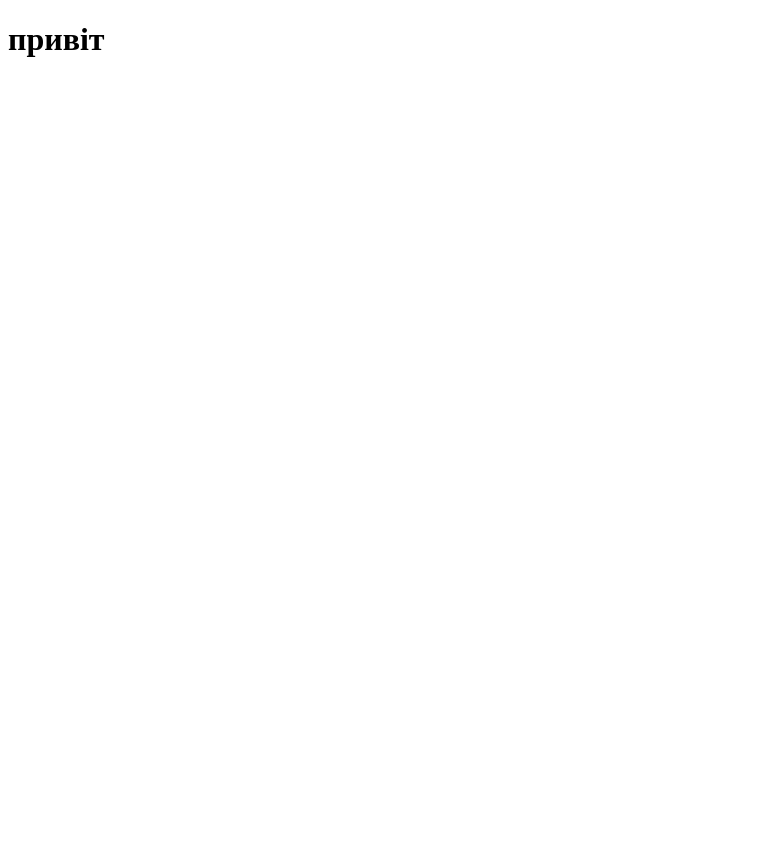
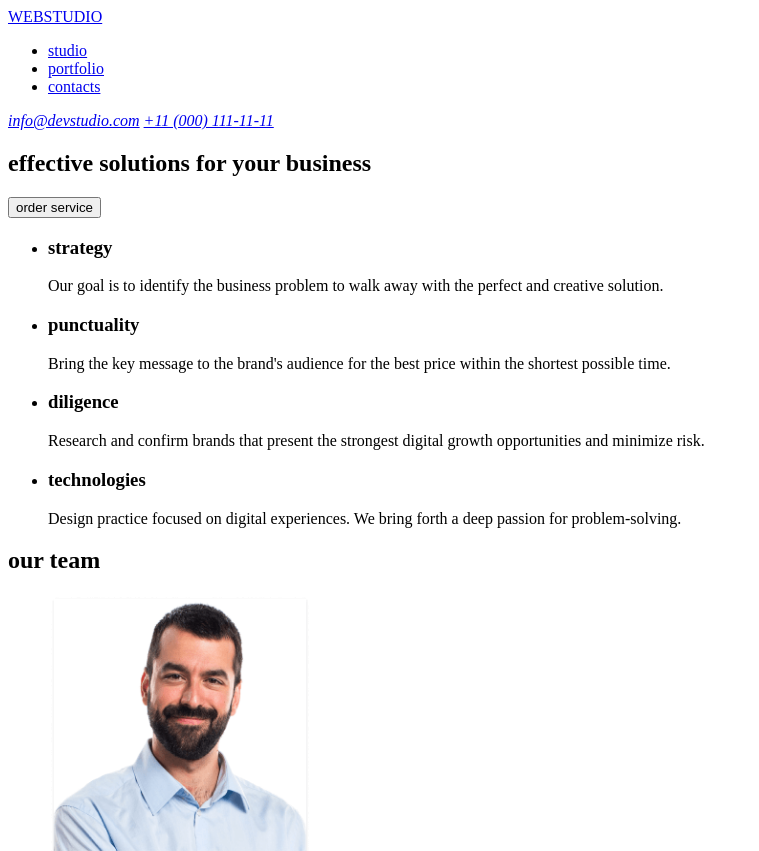
Before and after one commit to taniaig233/goit-markup-hw-01-02, a plain HTML site: page index.html in a window 1280 px wide. Shown: the top 851 px of the page, without its empty margins (0-759 px from the left). Before the commit the page ends 800 px from the top, so only its background shows below. Drawn offline with Linux system fonts and the light colour scheme.

Commit message:
updated html

```diff
--- a/index.html
+++ b/index.html
@@ -3,9 +3,84 @@
 <head>
     <meta charset="UTF-8">
     <meta name="viewport" content="width=device-width, initial-scale=1.0">
-    <title>Document</title>
+    <title>WEBSTUDIO</title>
 </head>
 <body>
-  <h1>привіт</h1>
+  <header>
+    <nav>
+      <a href="./index.html">WEBSTUDIO</a>
+      <ul>
+        <li>
+          <a href="./index.html">studio</a>
+        </li>
+        <li>
+          <a href="./index.html">portfolio</a>
+        </li>
+        <li>
+          <a href="./index.html">contacts</a>
+        </li>
+      </ul>
+
+    </nav>
+    <address>
+      <a href="mailto:info@devstudio.com ">info@devstudio.com</a>
+      <a href="tel:+110001111111">+11 (000) 111-11-11</a>
+    </address>
+
+  </header>
+
+  <main>
+    <section>
+      <h1>effective solutions for your business</h1>
+      <button type="button">order service</button>
+    </section>
+    <section>
+      <ul>
+        <li>
+          <h3>strategy</h3>
+          <p> Our goal is to identify the business problem to walk away with the perfect and creative solution.
+</p>
+        </li>
+        <li>
+          <h3>punctuality</h3>
+          <p>Bring the key message to the brand's audience for the best price within the shortest possible time.</p>
+        </li>
+        <li>
+          <h3>diligence</h3>
+          <p>Research and confirm brands that present the strongest digital growth opportunities and minimize risk.</p>
+        </li>
+        <li>
+          <h3>technologies</h3>
+          <p>Design practice focused on digital experiences. We bring forth a deep passion for problem-solving.</p>
+        </li>
+      </ul>
+
+    </section>
+    <section>
+      <h2>our team</h2>
+      <ul>
+        <li>
+          <img src="./images/team card 1.png" alt="Product designer" width="264" height="380">
+        </li>
+        <li>
+          <img src="./images/team card 2.png" alt="Frontend developer" width="264" height="380">
+        </li>
+        <li>
+          <img src="./images/team card 3.png" alt="Marketing" width="264" height="380">
+        </li>
+        <li>
+          <img src="./images/team card 4.png" alt="UI designer" width="264" height="380">
+        </li>
+      </ul>
+    </section>
+  </main>
+  <footer>
+    <a href="./index.html">WEBSTUDIO</a>
+    <div>
+    <p>Increase the flow of customers and sales for your business with digital marketing & growth solutions</p>
+    </div>
+
+  </footer>
+
 </body>
 </html>
```
Also changed, not shown: images/team card 1.png (added), images/team card 2.png (added), images/team card 3.png (added), images/team card 4.png (added).
